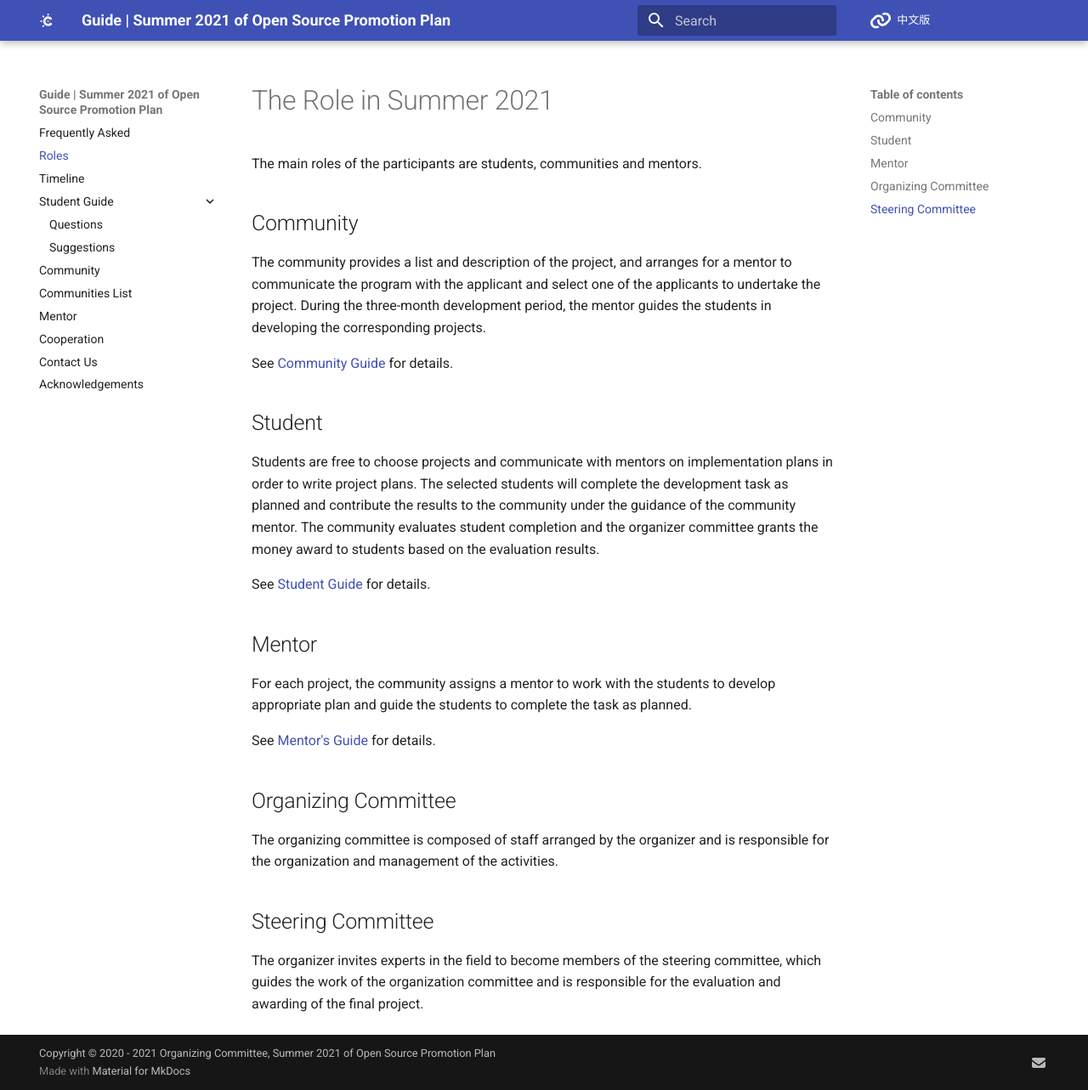
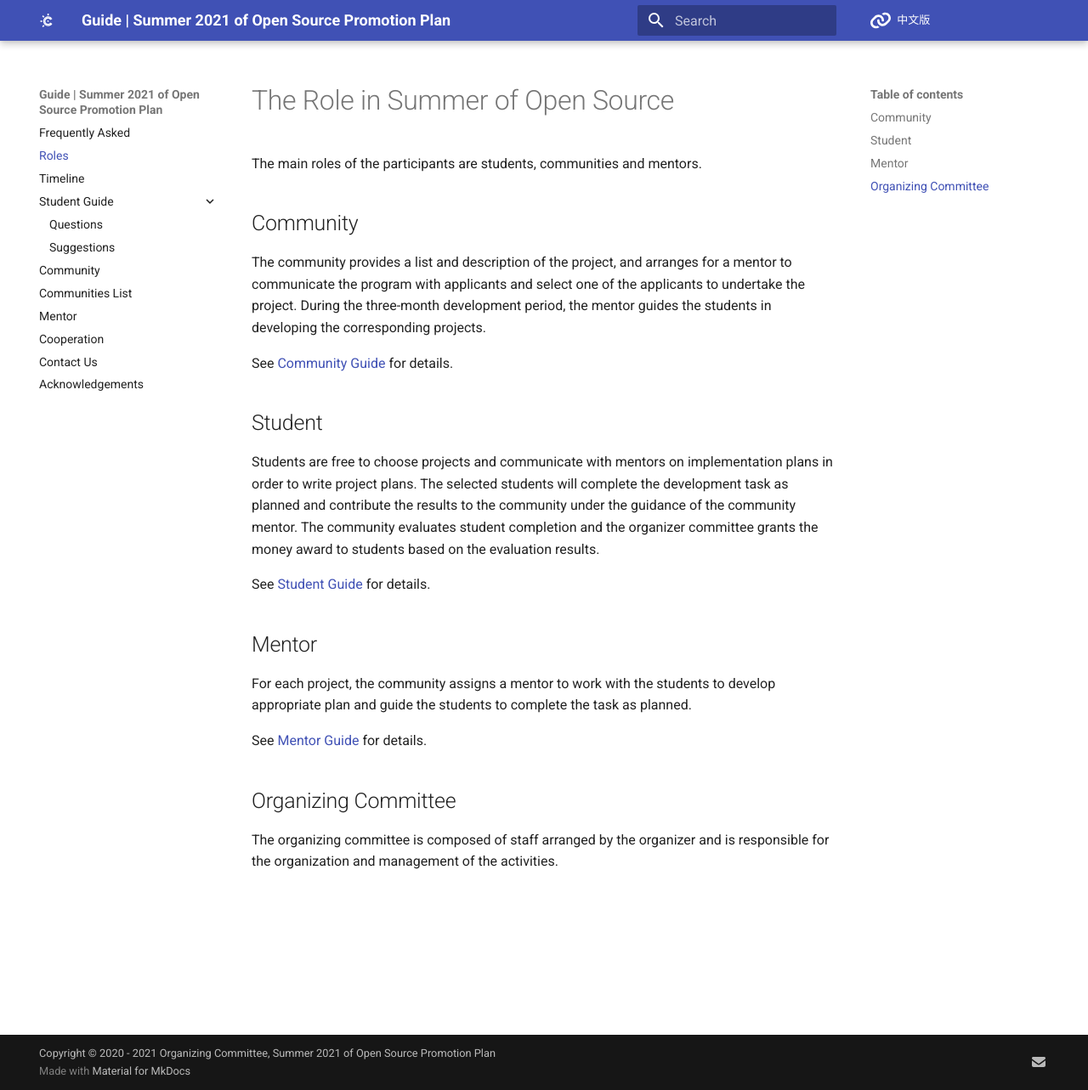
Before and after one commit to summer-ospp/help-en, an MkDocs documentation site: the page built from docs/roles.md, in a window 1280 px wide and 1283 px high. Shown: the whole window at 85% size. Built offline with MkDocs 1.6.1 and Material for MkDocs 9.7.7, drawn with Linux system fonts in a browser that asks for light colours; comment, search, counter and statistics services are not loaded.

Commit message:
Update roles.md

```diff
--- a/docs/roles.md
+++ b/docs/roles.md
@@ -1,10 +1,10 @@
-# The Role in Summer 2021
+# The Role in Summer of Open Source
 
 The main roles of the participants are students, communities and mentors.
 
 ## Community
 
-The community provides a list and description of the project, and arranges for a mentor to communicate the program with the applicant and select one of the applicants to undertake the project. During the three-month development period, the mentor guides the students in developing the corresponding projects.
+The community provides a list and description of the project, and arranges for a mentor to communicate the program with applicants and select one of the applicants to undertake the project. During the three-month development period, the mentor guides the students in developing the corresponding projects.
 
 See [Community Guide](community.md) for details.
 
@@ -18,12 +18,8 @@ See [Student Guide](student.md) for details.
 
 For each project, the community assigns a mentor to work with the students to develop appropriate plan and guide the students to complete the task as planned.
 
-See [Mentor's Guide](mentor.md) for details.
+See [Mentor Guide](mentor.md) for details.
 
 ## Organizing Committee
 
 The organizing committee is composed of staff arranged by the organizer and is responsible for the organization and management of the activities.
-
-## Steering Committee
-
-The organizer invites experts in the field to become members of the steering committee, which guides the work of the organization committee and is responsible for the evaluation and awarding of the final project.
```
